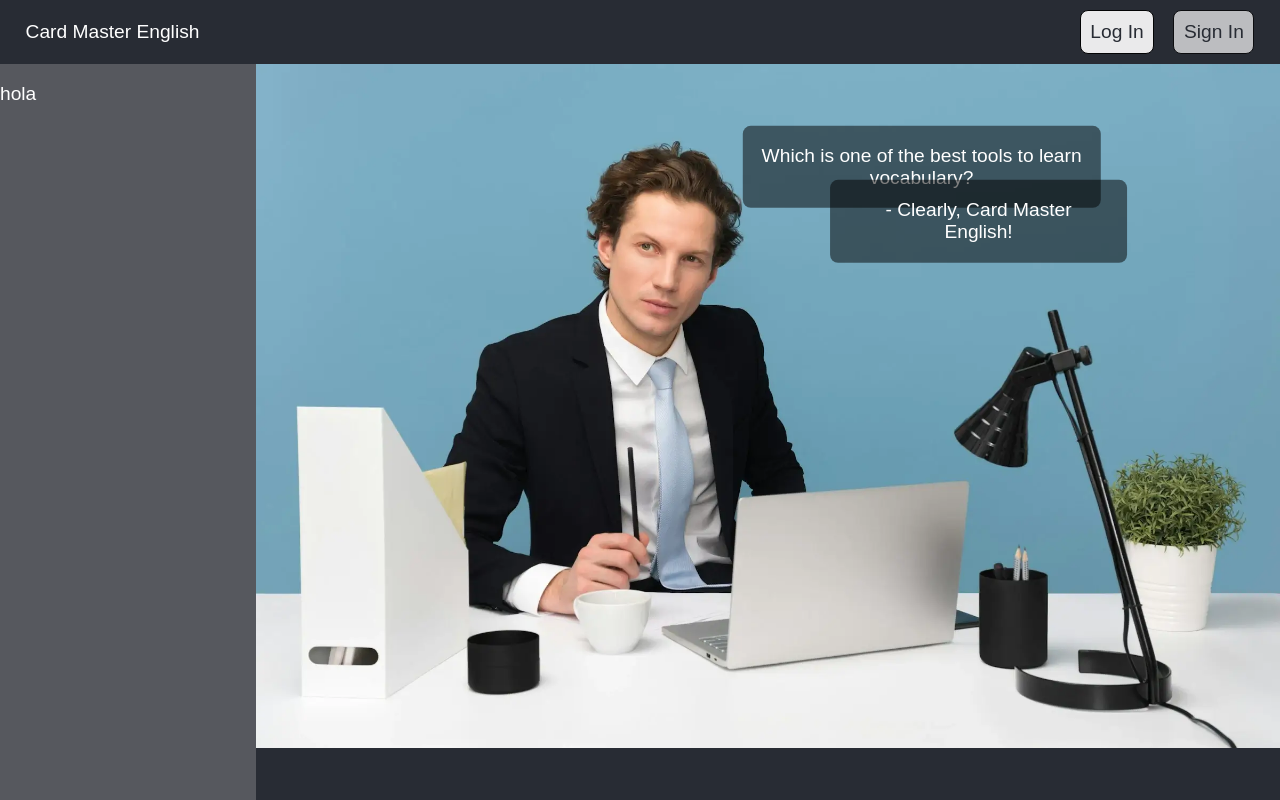
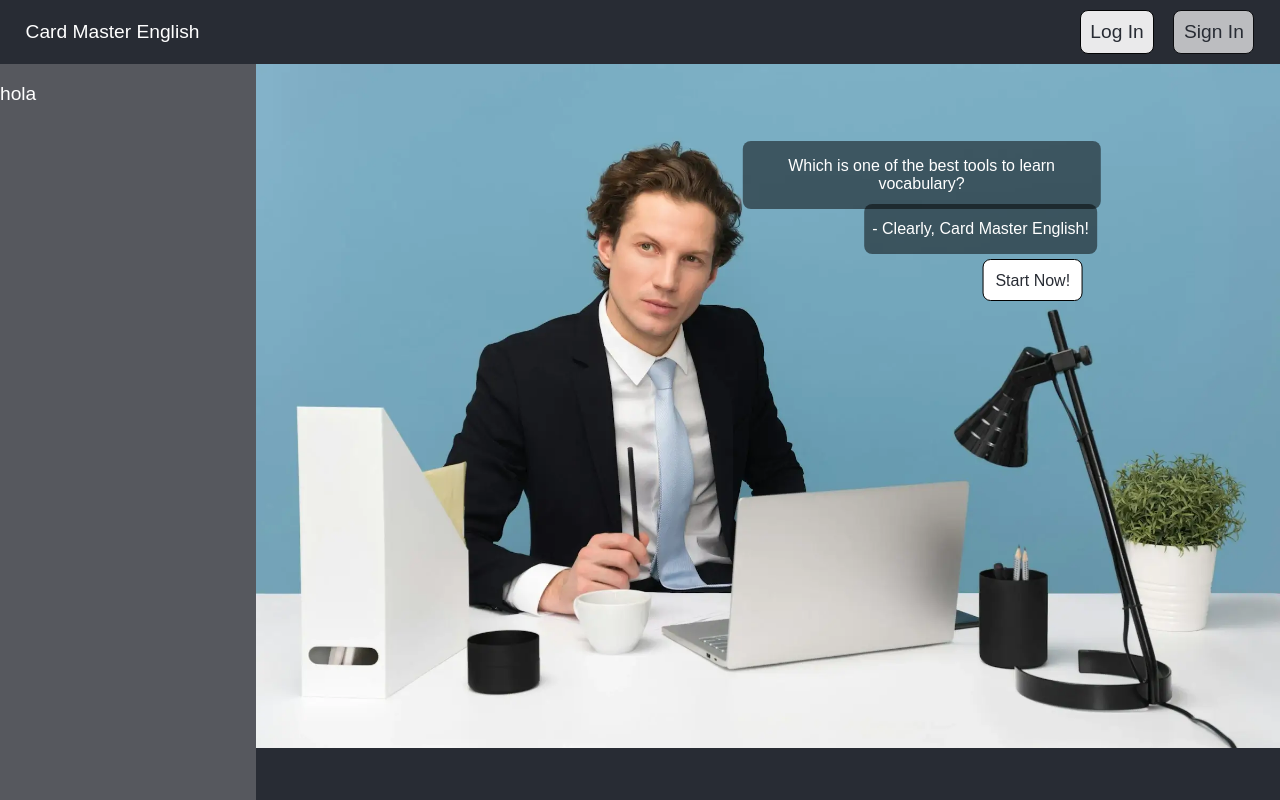
Before and after one commit to Carlos-AGM/Card-Master-English, a React (Vite) app: page / in a window 1280 px wide. Built offline with nearby package versions, Linux system fonts and the light colour scheme.

Commit message:
Refactored NavBar into a reusable component and created the main page for flashcards

```diff
--- a/src/Navigation.jsx
+++ /dev/null
@@ -1,27 +0,0 @@
-import { createBrowserRouter, RouterProvider } from 'react-router-dom';
-import { HomePage } from './pages/HomePage.jsx';
-import { LogIn } from './pages/LogIn.jsx'
-import { SignIn } from './pages/SignIn.jsx';
-import { NotFoundPage } from './pages/NotFoundPage.jsx';
-
-const router = createBrowserRouter([
-  {
-  path: '/',
-  element: <HomePage/>,
-  errorElement: <NotFoundPage/>
-  },
-  {
-  path: '/LogIn',
-  element: <LogIn/>,
-  },
-  {
-  path: '/SignIn',
-  element: <SignIn/>,
-  },
-]);
-
-export function Navigation () {
-    return (
-        <RouterProvider router={router}/>
-    )
-}
--- /dev/null
+++ b/src/components/NavBar.jsx
@@ -0,0 +1,13 @@
+import { Link } from 'react-router-dom'
+
+export function NavBar () {
+    return (
+        <div className={'navBar'}>
+            <Link to='/' className='navAnchor'>Card Master English</Link>
+            <div className='authMenu'>
+                <Link to='/LogIn' className='navLogIn'>Log In</Link>
+                <Link to='/SignIn' className='navSignIn'>Sign In</Link>
+            </div>
+        </div>
+    )
+}
--- /dev/null
+++ b/src/components/Navigation.jsx
@@ -0,0 +1,32 @@
+import { createBrowserRouter, RouterProvider } from 'react-router-dom';
+import { NotFoundPage } from '../pages/NotFoundPage.jsx';
+import { Flashcards } from '../pages/flashcards.jsx';
+import { HomePage } from '../pages/HomePage.jsx';
+import { LogIn } from '../pages/LogIn.jsx'
+import { SignIn } from '../pages/SignIn.jsx';
+
+const router = createBrowserRouter([
+  {
+  path: '/',
+  element: <HomePage/>,
+  errorElement: <NotFoundPage/>
+  },
+  {
+  path: '/logIn/',
+  element: <LogIn/>,
+  },
+  {
+  path: '/signIn/',
+  element: <SignIn/>,
+  },
+  {
+    path: '/flashcards/',
+    element: <Flashcards/>
+  }
+]);
+
+export function Navigation () {
+    return (
+        <RouterProvider router={router}/>
+    )
+}
--- a/src/css/homePage.css
+++ b/src/css/homePage.css
@@ -15,71 +15,6 @@ body {
   font-size: 1.2rem;
   font-family: Arial, sans-serif;
 
-}
-
-.navBar {
-  position: fixed;
-  display: flex;
-  align-items: center;
-  justify-content: space-between;
-  height: 8vh;
-  width: 100%;
-  background-color: var(--black-color);
-  color: #282c34;
-  font-size: 1.2rem;
-  font-family: Arial;
-
-}
-
-.navAnchor {
-  text-decoration: none;
-  color: white;
-  display: flex;
-  margin-left: 2%;
-}
-
-.navLogIn {
-  text-decoration: none;
-  color: var(--black-color);
-  background-color: white;
-  border: 1px solid black;
-  border-radius: 8px;
-  padding: 0.5em;
-  opacity: 0.9;
-  &:hover{
-    background-color: #79acc2;
-    color: var(--black-color);
-  }
-}
-
-@keyframes blink{
-  300%{
-    opacity: 0
-  }
-  60%{
-    opacity: .5;
-  }
-}
-
-.navSignIn{
-  text-decoration: none;
-  color: var(--black-color);
-  background-color: white;
-  border: 1px solid black;
-  border-radius: 8px;
-  padding: 0.5em;
-  animation: blink 4s linear infinite;
-  &:hover{
-    animation: none;
-    background-color: #79acc2;
-    color: var(--black-color);
-  }
-}
-
-.authMenu {
-  display: flex;
-  margin-right: 2%;
-  gap: 1em;
 }
 
 .sideBarInfo{
@@ -106,11 +41,47 @@ body {
   width: 100%;
 }
 
+.imageTextQuestion,
+.imageTextAnswer,
+.imageTextButton {
+  position: absolute;
+  color: white;
+  text-align: center;
+  padding: 0 1em;
+  background: rgba(0, 0, 0, 0.5);
+  border-radius: 8px;
+  margin: 10px;
+  font-size: 1.2rem;
+}
+
 .imageTextQuestion {
-  position: absolute;
   top: 15%;
   left: 65%;
   transform: translate(-50%, -50%);
+}
+
+.imageTextAnswer {
+  top: 23%;
+  left: 71%;
+  transform: translate(-50%, -50%);
+}
+
+.imageTextButton {
+  top: 31%;
+  left: 75%;
+  transform: translate(-50%, -50%);
+  color: var(--black-color);
+  background-color: white;
+  width: 10%;
+  border: 1px solid black;
+  padding: 0.5em;
+  text-decoration: none;
+}
+
+.imageTextQuestion,
+.imageTextAnswer,
+.imageTextButton {
+  position: absolute;
   color: white;
   text-align: center;
   padding: 0 1em;
@@ -120,16 +91,57 @@ body {
   font-size: 1.2rem;
 }
 
+.imageTextQuestion {
+  top: 15%;
+  left: 65%;
+  transform: translate(-50%, -50%);
+}
+
 .imageTextAnswer {
-  position: absolute;
   top: 23%;
   left: 71%;
   transform: translate(-51.5%, -50%);
-  color: white;
-  text-align: center;
-  padding: 0 1em;
-  background: rgba(0, 0, 0, 0.5);
+}
+
+.imageTextButton {
+  top: 29.9%;
+  left: 75%;
+  transform: translate(-51.5%, -50%);
+  color: var(--black-color);
+  background-color: white;
+  width: 10%;
+  border: 1px solid black;
   border-radius: 8px;
-  margin: 10;
-  font-size: 1.2rem;
+  padding: 0.5em;
+  text-decoration: none;
+  display: flex;
+  align-items: center;
+  justify-content: center;
+  &:hover{
+    background-color: var(--black-color);
+    color: white
+  }
 }
+
+@media (max-width: 1440px) {
+  .imageTextQuestion,
+  .imageTextAnswer,
+  .imageTextButton {
+    font-size: 1rem;
+    padding: 0 0.5em;
+    margin: 8px 0;
+  }
+
+  .imageTextAnswer{
+    left: 71.1%;
+  }
+
+  .imageTextButton {
+    width: 8%;
+    left: 76%;
+    height: 2.5em;
+    min-height: 2.5em;
+    line-height: 1.2rem;
+    margin-top: 12px;
+  }
+}
--- /dev/null
+++ b/src/css/navBar.css
@@ -0,0 +1,64 @@
+.navBar {
+    position: fixed;
+    display: flex;
+    align-items: center;
+    justify-content: space-between;
+    height: 8vh;
+    width: 100%;
+    background-color: var(--black-color);
+    color: #282c34;
+    font-size: 1.2rem;
+    font-family: Arial;
+
+}
+
+.navAnchor {
+    text-decoration: none;
+    color: white;
+    display: flex;
+    margin-left: 2%;
+}
+
+.authMenu {
+  display: flex;
+  margin-right: 2%;
+  gap: 1em;
+}
+
+.navLogIn {
+text-decoration: none;
+color: var(--black-color);
+background-color: white;
+border: 1px solid black;
+border-radius: 8px;
+padding: 0.5em;
+opacity: 0.9;
+&:hover{
+    background-color: #79acc2;
+    color: var(--black-color);
+}
+}
+
+@keyframes blink{
+300%{
+    opacity: 0
+}
+60%{
+    opacity: .5;
+}
+}
+
+.navSignIn{
+text-decoration: none;
+color: var(--black-color);
+background-color: white;
+border: 1px solid black;
+border-radius: 8px;
+padding: 0.5em;
+animation: blink 4s linear infinite;
+&:hover{
+    animation: none;
+    background-color: #79acc2;
+    color: var(--black-color);
+}
+}
--- a/src/main.jsx
+++ b/src/main.jsx
@@ -1,5 +1,5 @@
 import ReactDOM from 'react-dom/client';
-import { Navigation } from './Navigation';
+import { Navigation } from './components/Navigation';
 
 ReactDOM.createRoot(document.getElementById('homepage')).render(
   <>
--- a/src/pages/HomePage.jsx
+++ b/src/pages/HomePage.jsx
@@ -1,6 +1,8 @@
 import { Link } from 'react-router-dom'
+import { NavBar } from '../components/NavBar';
 import homePageImage from '../assets/images/homepage.webp';
 import '../css/homePage.css'
+import '../css/navBar.css'
 
 export function HomePage () {
     return (
@@ -8,13 +10,7 @@ export function HomePage () {
             <aside className='sideBarInfo'>
                 <p>hola</p>
             </aside>
-            <div className={'navBar'}> {/*quitar navBar*/}
-                <Link to='#' className='navAnchor'>Card Master English</Link>
-                <div className='authMenu'>
-                    <Link to='/LogIn' className='navLogIn'>Log In</Link>
-                    <Link to='/SignIn' className='navSignIn'>Sign In</Link>
-                </div>
-            </div>
+            <NavBar/>
             <main className='mainContent'>
                 <section className='imageContainer'>
                     <img className='homePageImage' src={homePageImage} alt='A men thinking about what is the best teaching resource to study english. Photo by Icons8 Team on Unsplash' loading='lazy'/>
@@ -24,6 +20,7 @@ export function HomePage () {
                     <div className='imageTextAnswer'>
                         <p>- Clearly, Card Master English!</p>
                     </div>
+                    <Link to='/SignIn' className='imageTextButton'>Start Now!</Link>
                 </section>
             </main>
         </div>
--- /dev/null
+++ b/src/pages/flashcards.jsx
@@ -0,0 +1,11 @@
+import React from "react";
+import { NavBar } from "../components/NavBar";
+
+export function Flashcards () {
+    return (
+        <>
+            <NavBar/>
+
+        </>
+    )
+}
```
